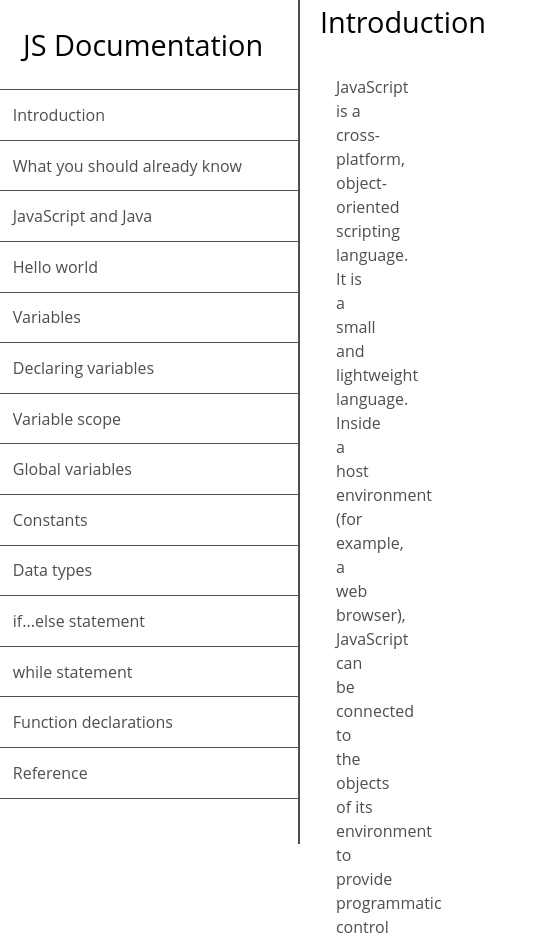
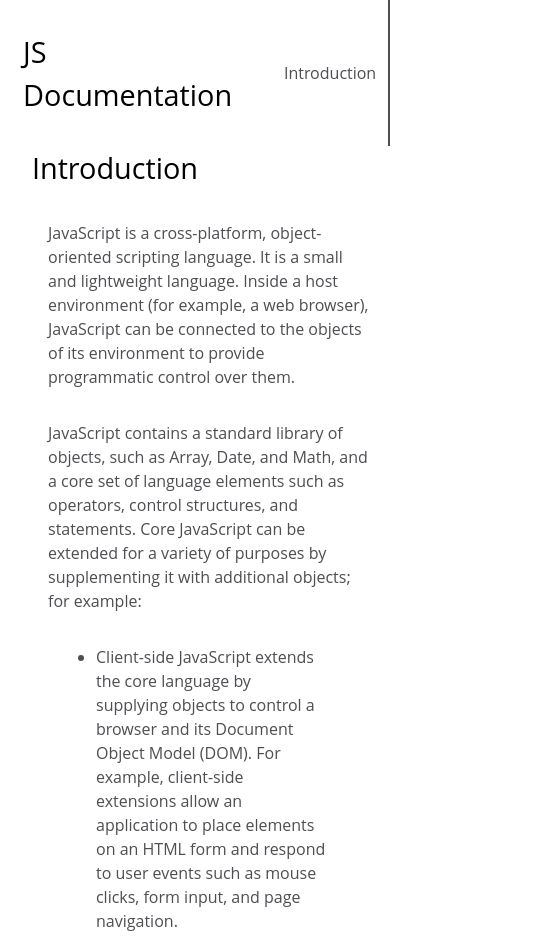
Before and after one commit to dennis-mburu/Free-Code-Camp-Projects, a plain HTML site: page technical-documentation-page/index.html in a window 390 px wide. Shown: the top 936 px of the page, 534 px wide, since content can reach past the window. Drawn offline with Linux system fonts and the light colour scheme.

Commit message:
very shitty media query added just to pass the last test

```diff
--- a/technical-documentation-page/styles.css
+++ b/technical-documentation-page/styles.css
@@ -59,3 +59,29 @@ code{
     padding: 1em;
     font-size: 12.48px;
 }
+
+@media (max-width: 750px){
+    body{
+        display: flex;
+        flex-direction: column;
+    }
+    nav{
+        min-width: 100%;
+        display: flex;
+        gap: 1rem;
+        position:static;
+        min-height: 100%;
+        overflow-x: scroll;
+        align-items: center;
+    }
+    main{
+        margin-left: 2em;
+    }
+    .nav-link{
+        border-bottom: none;
+    }
+    .nav-link:first-of-type{
+        border-top: none;
+        /* border-left: 1px solid #4D4E53; */
+    }
+}
```
